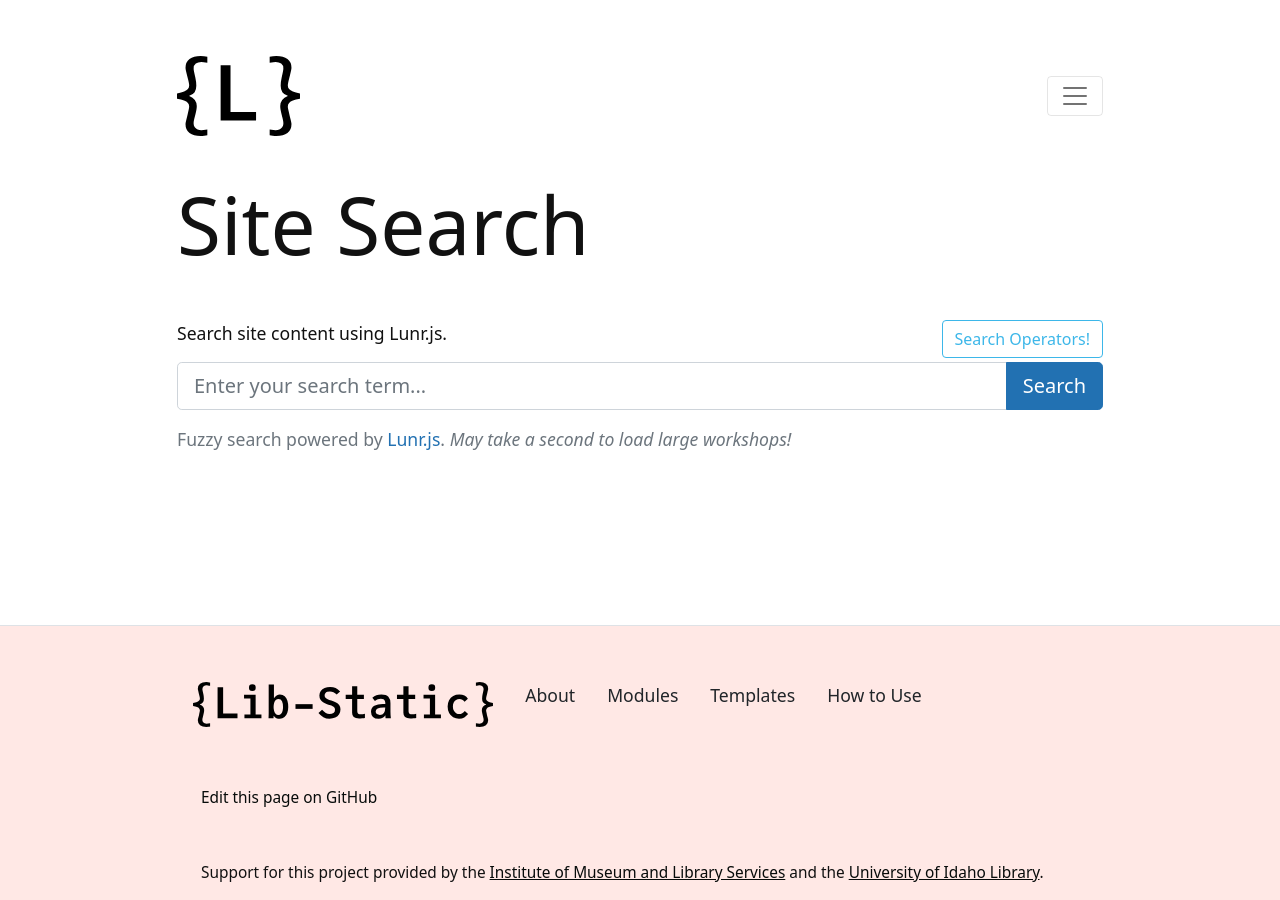
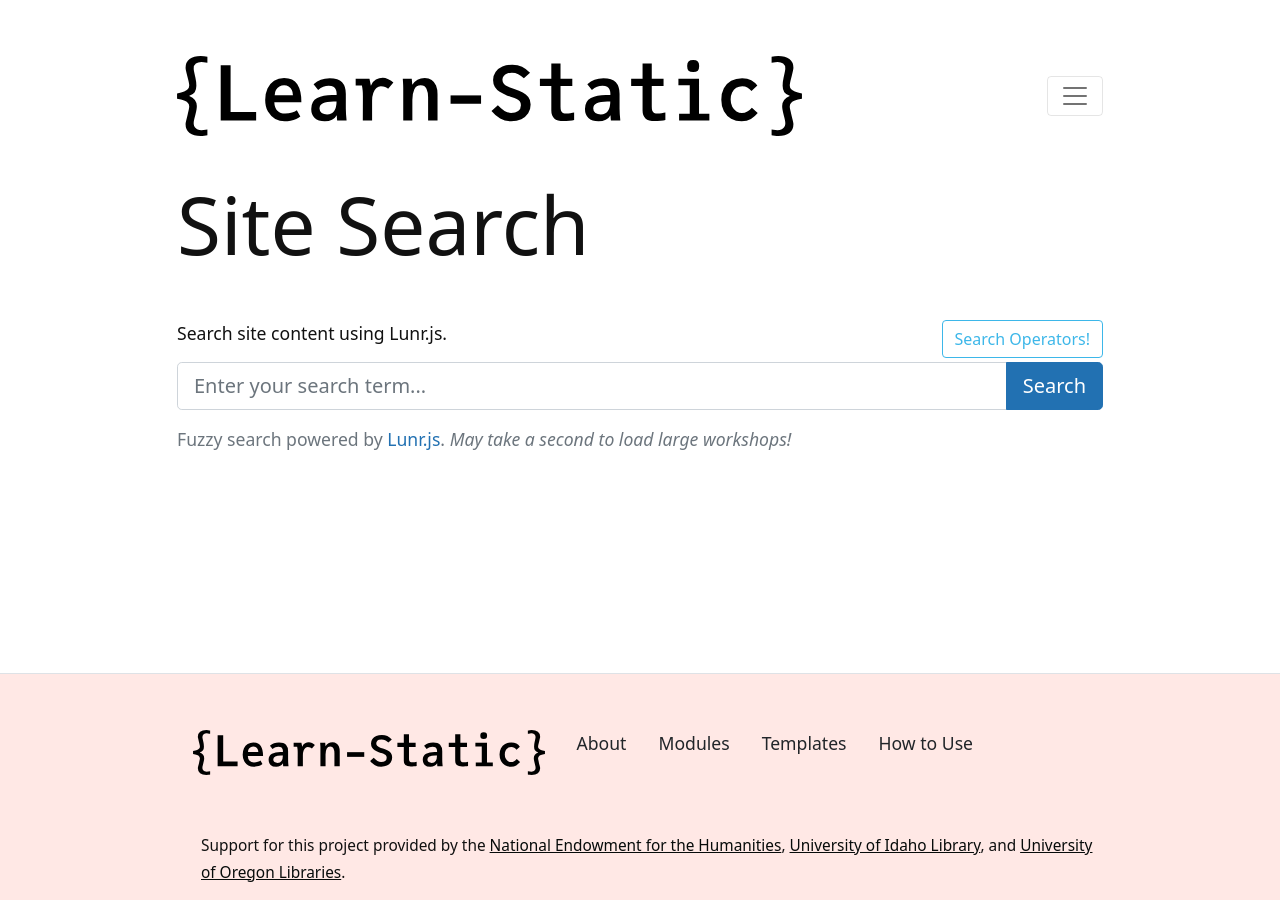
Before and after one commit to learn-static/learn-static.github.io, a Jekyll site: the page built from pages/search.md, in a window 1280 px wide. Built offline with Jekyll 4.4.1, drawn with Linux system fonts in a browser that asks for light colours; comment, search, counter and statistics services are not loaded.

Commit message:
header and footer updates

```diff
--- a/_includes/template/footer.html
+++ b/_includes/template/footer.html
@@ -4,7 +4,7 @@
         <p>
             <ul class="nav">
                 <li class="nav-item">
-                    <a class="nav-link" href="{{ '/' | relative_url }}"><img class="img-fluid" src="{{ '/assets/img/lib-static-text-jm.svg' | relative_url }}" alt="{ lib-static }"></a>
+                    <a class="nav-link" href="{{ '/' | relative_url }}"><img class="img-fluid" src="{{ '/assets/img/learn-static.svg' | relative_url }}" alt="{ learn-static }"></a>
                 </li>
                 {% assign nav_pages = site.html_pages | where_exp: 'p','p.nav' | sort: 'nav_order' %}
                 {% for p in nav_pages %}
@@ -14,8 +14,7 @@
                 {% endfor %}
             </ul>
         </p>
-        <p class="mt-5 ms-4 "><small><a href="{{ site.source-code }}/blob/main/{% if page.collection %}content/{% endif %}{{ page.path }}" target="_blank" rel="noopener" class="text-dark">Edit this page on GitHub</a></small></p>
-        <p class="mt-5 mb-3 ms-4"><small>Support for this project provided by the <a href="https://www.imls.gov/" target="_blank" rel="noopener" class="text-dark text-decoration-underline">Institute of Museum and Library Services</a> and the <a href="https://www.lib.uidaho.edu/" target="_blank" rel="noopener" class="text-dark text-decoration-underline">University of Idaho Library</a>.</small></p>
+        <p class="mt-5 mb-3 ms-4"><small>Support for this project provided by the <a href="https://www.neh.gov/" target="_blank" rel="noopener" class="text-dark text-decoration-underline">National Endowment for the Humanities</a>, <a href="https://www.lib.uidaho.edu/" target="_blank" rel="noopener" class="text-dark text-decoration-underline">University of Idaho Library</a>, and <a href="https://library.uoregon.edu/" target="_blank" rel="noopener" class="text-dark text-decoration-underline">University of Oregon Libraries</a>.</small></p>
     </div>
 
 </footer>{% endunless %}
--- a/_includes/template/header.html
+++ b/_includes/template/header.html
@@ -2,10 +2,10 @@
     <div id="site-header" class="container">
 
         {% if page.url == '/' %}
-        <h1><img class="img-fluid" src="{{ '/assets/img/learn-static.svg' | relative_url }}" alt="{ Lib-Static }"></h1>
+        <h1><img class="img-fluid" src="{{ '/assets/img/learn-static.svg' | relative_url }}" alt="{ Learn-Static }"></h1>
         {% else %}
         <div class="section-heading">
-            <a href="{{ '/' | relative_url }}" title="lib-static"><img class="img-fluid" src="{{ '/assets/img/lib-static-logo-jm2.svg' | relative_url }}" alt="{ lib-static }"></a>
+            <a href="{{ '/' | relative_url }}" title="learn-static"><img class="img-fluid" src="{{ '/assets/img/learn-static.svg' | relative_url }}" alt="{ learn-static }"></a>
             {% if page.section %}
             <span class="ms-5 h1 align-middle"><a class="text-dark" href="{{ '/' | relative_url }}{{ page.section | downcase }}/">{{ page.section | uppercase }}</a></span>{% endif %}
         </div>
@@ -20,7 +20,7 @@
             <ul class="navbar-nav me-auto mt-5 h2">
                 {% unless page.url == '/' %}
                 <li class="nav-item">
-                    <a class="nav-link" href="{{ '/' | relative_url }}"><img class="img-fluid" src="{{ '/assets/img/lib-static-text-jm.svg' | relative_url }}" alt="{ lib-static }"></a>
+                    <a class="nav-link" href="{{ '/' | relative_url }}"><img class="img-fluid" src="{{ '/assets/img/learn-static.svg' | relative_url }}" alt="{ learn-static }"></a>
                 </li>{% endunless %}
                 {% assign nav_pages = site.html_pages | where_exp: 'p','p.nav' | sort: 'nav_order' %}
                 {% for p in nav_pages %}
@@ -29,18 +29,6 @@
                 </li>
                 {% endfor %}
             </ul>
-            <script>
-                function site_search() {
-                    var query = document.getElementById("site-search").value;
-                    window.open("{{ '/browse/' | relative_url }}?search=" + encodeURIComponent(query), "_self" );
-                    }
-            </script>
-            <!--<form class="d-flex" onsubmit="site_search(); return false;">
-                <div class="input-group">
-                    <input id="site-search" class="form-control form-control-lg" type="search" placeholder="Search content..." aria-label="Search">
-                    <button class="btn btn-lg btn-outline-primary" type="submit">{% include icon.html icon="search" label="Submit Search" %}</button>
-                </div>
-            </form>-->
 
             <hr>
         </div>
```
